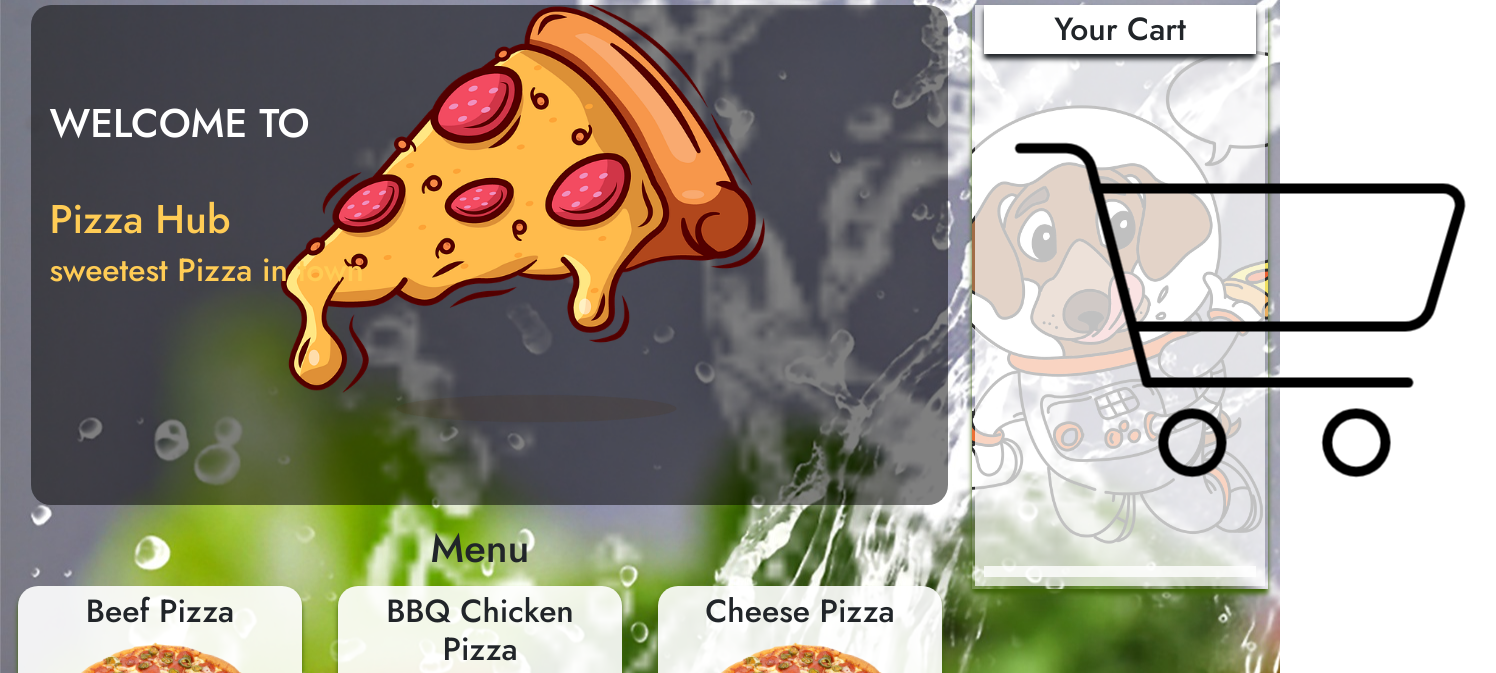
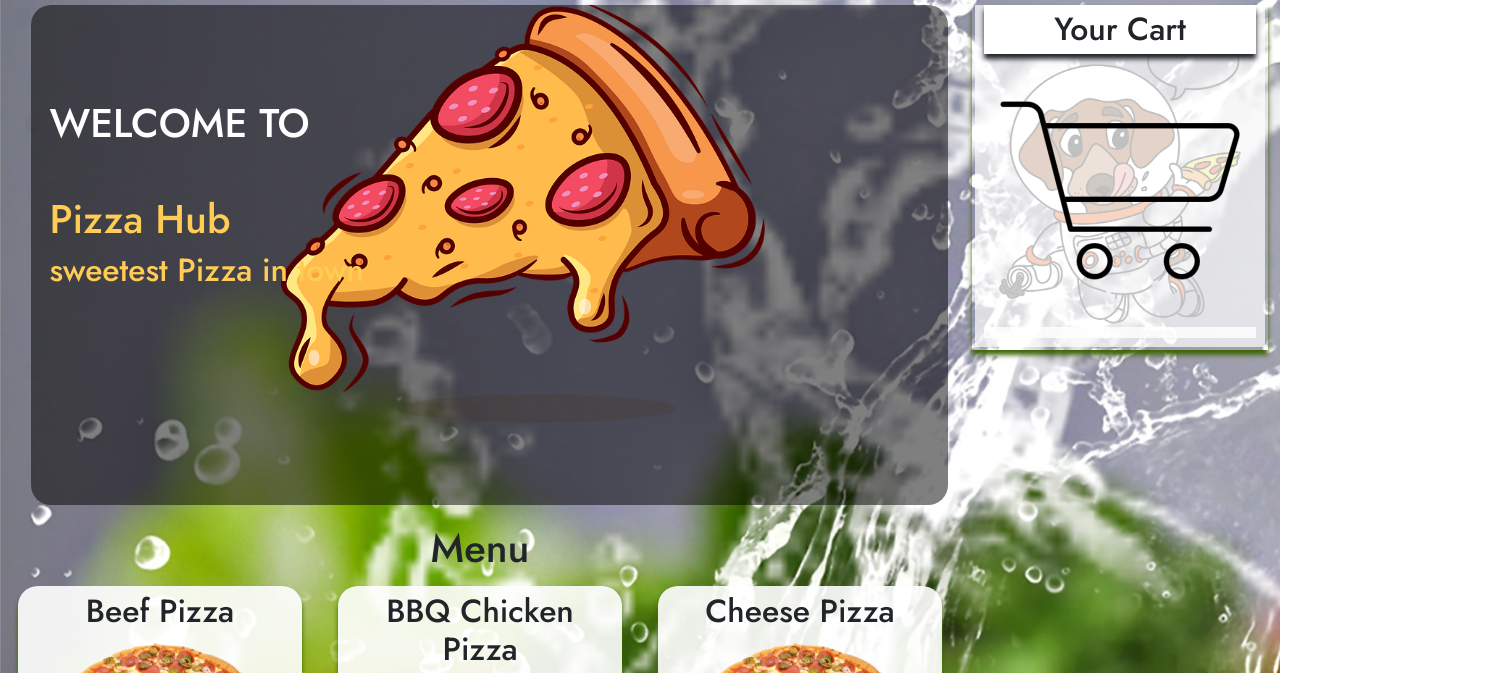
Before and after one commit to antonymburia/pizza-hub, a plain HTML site: page index.html in a window 1280 px wide. Shown: the part 61-734 px from the top of the page, 1496 px wide, since content can reach past the window. Drawn offline with nearby package versions, Linux system fonts and the light colour scheme.

Commit message:
Update style.css

```diff
--- a/style.css
+++ b/style.css
@@ -56,7 +56,7 @@
 .mnu-list img{
 width: 80%;
 }
-#cart img{
+#yourcart img{
   width: 100%;
 }
 .customreceipt{
```
